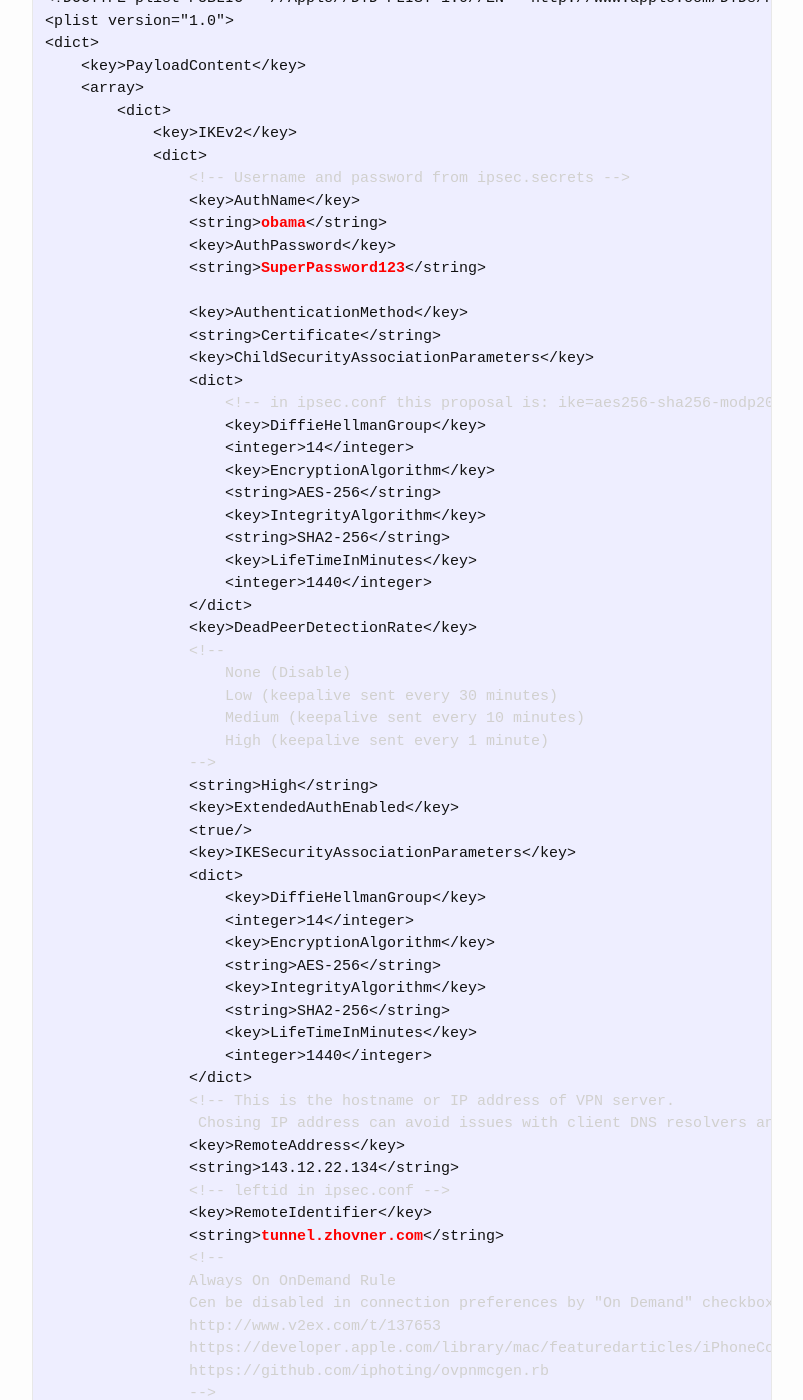
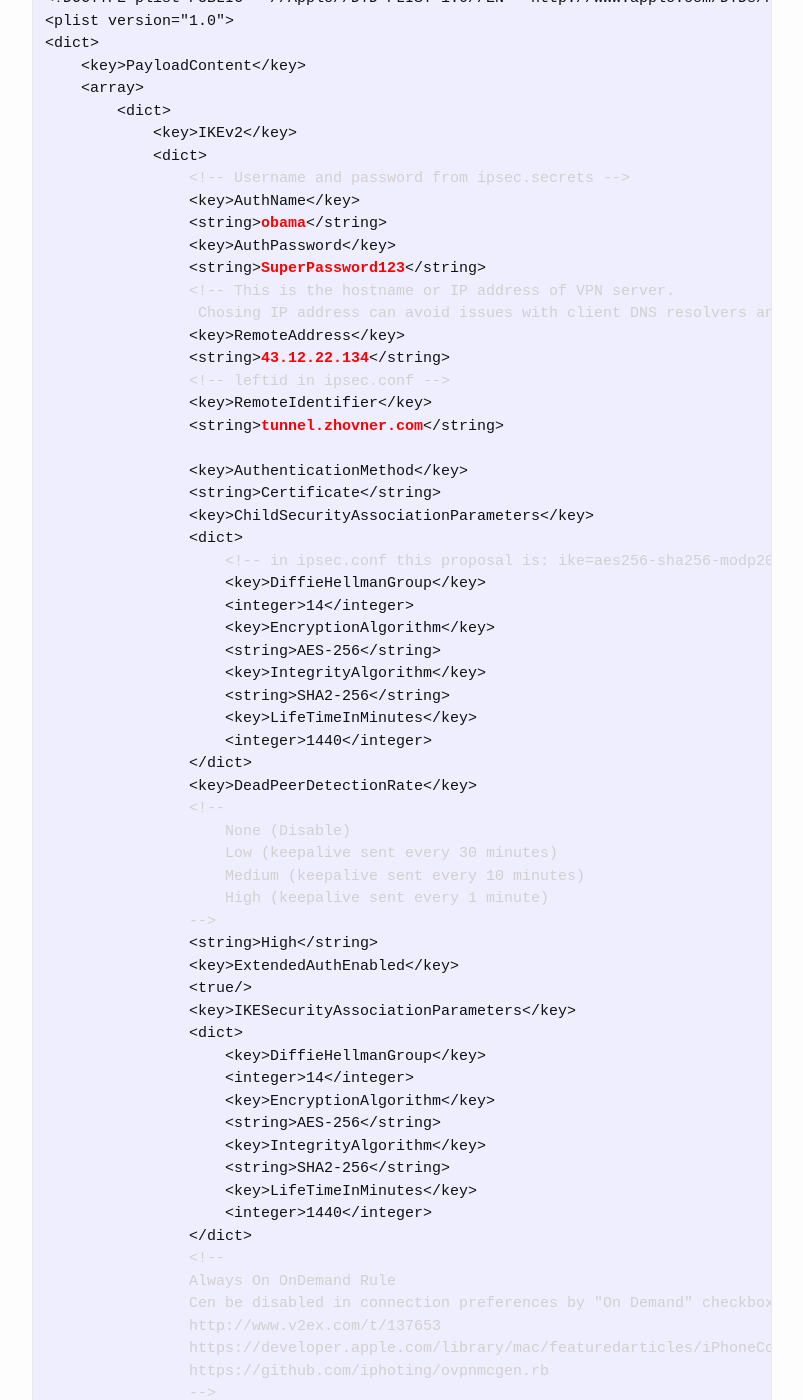
Before and after one commit to zhovner/zhovner.github.com, a Jekyll site: the page built from _posts/2015-11-27-universal-ikev2-server-configuration.markdown, in a window 1280 px wide and 1400 px high, scrolled down 9812 px. Shown: the whole window, without its empty margins (238-1041 px from the left). Built offline with Jekyll 4.4.1, drawn with Linux system fonts in a browser that asks for light colours; comment, search, counter and statistics services are not loaded; some of the changed lines change nothing that is shown.

Commit message:
Updated '_posts/2015-11-27-universal-ikev2-server-configuration.markdown' via CloudCannon

```diff
--- a/_posts/2015-11-27-universal-ikev2-server-configuration.markdown
+++ b/_posts/2015-11-27-universal-ikev2-server-configuration.markdown
@@ -383,6 +383,13 @@ Example profile of our VPN server `supervpn.mobileconfig`:
                 &lt;string&gt;<font color="red"><b>obama</b></font>&lt;/string&gt;
                 &lt;key&gt;AuthPassword&lt;/key&gt;
                 &lt;string&gt;<font color="red"><b>SuperPassword123</b></font>&lt;/string&gt;
+                <font color="#D1D0CE">&lt;!-- This is the hostname or IP address of VPN server.
+                 Chosing IP address can avoid issues with client DNS resolvers and speed up connection process. --&gt;</font>
+                &lt;key&gt;RemoteAddress&lt;/key&gt;
+                &lt;string&gt;<font color="red"><b>43.12.22.134</b></font>&lt;/string&gt;
+                <font color="#D1D0CE">&lt;!-- leftid in ipsec.conf --&gt;</font>
+                &lt;key&gt;RemoteIdentifier&lt;/key&gt;
+                &lt;string&gt;<font color="red"><b>tunnel.zhovner.com</b></font>&lt;/string&gt;
 
                 &lt;key&gt;AuthenticationMethod&lt;/key&gt;
                 &lt;string&gt;Certificate&lt;/string&gt;
@@ -419,13 +426,6 @@ Example profile of our VPN server `supervpn.mobileconfig`:
                     &lt;key&gt;LifeTimeInMinutes&lt;/key&gt;
                     &lt;integer&gt;1440&lt;/integer&gt;
                 &lt;/dict&gt;
-                <font color="#D1D0CE">&lt;!-- This is the hostname or IP address of VPN server.
-                 Chosing IP address can avoid issues with client DNS resolvers and speed up connection process. --&gt;</font>
-                &lt;key&gt;RemoteAddress&lt;/key&gt;
-                &lt;string&gt;143.12.22.134&lt;/string&gt;
-                <font color="#D1D0CE">&lt;!-- leftid in ipsec.conf --&gt;</font>
-                &lt;key&gt;RemoteIdentifier&lt;/key&gt;
-                &lt;string&gt;<font color="red"><b>tunnel.zhovner.com</b></font>&lt;/string&gt;
                 <font color="#D1D0CE">&lt;!--
                 Always On OnDemand Rule
                 Cen be disabled in connection preferences by "On Demand" checkbox
```
